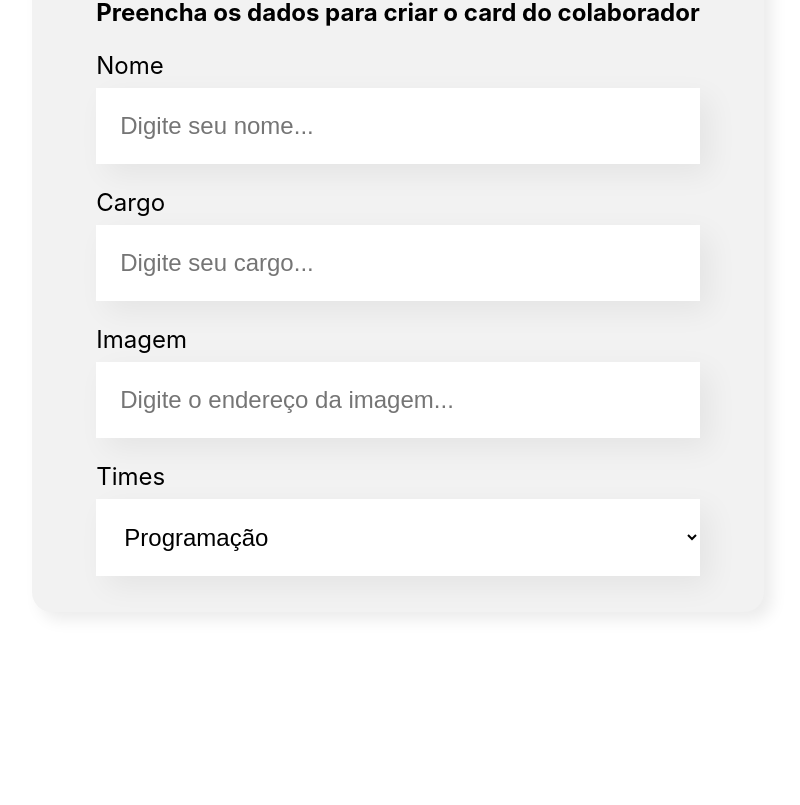
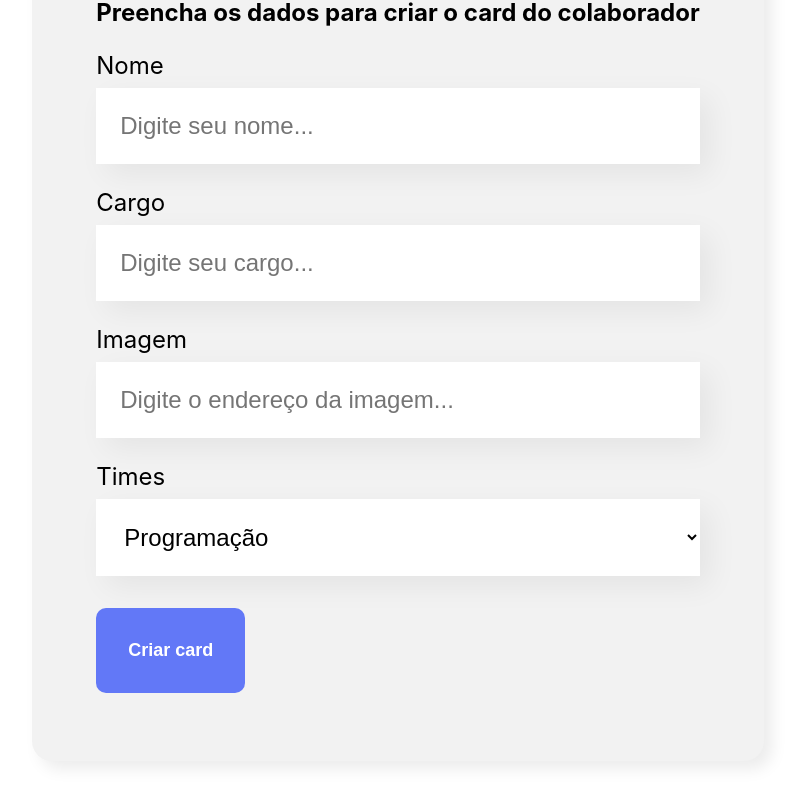
Before and after one commit to HenrithanN/organo-react, a React (Create React App) app: page / in a window 1280 px wide. Shown: the part 636-1441 px from the top of the page, without its empty margins (242-1042 px from the left). Before the commit the page ends 1328 px from the top, so only its background shows below. Built offline with nearby package versions, Linux system fonts and the light colour scheme; the HTML template or start-up script is replaced by a standard one.

Commit message:
<feat> consumindo componente botão e adicionando evento ao dar submit no form

```diff
--- a/src/components/CustomForm/index.jsx
+++ b/src/components/CustomForm/index.jsx
@@ -1,6 +1,7 @@
 import './CustomForm.css';
 import TextInput from '../TextInput';
 import CustomSelect from '../CustomSelect';
+import CustomButton from '../CustomButton';
 
 const CustomForm = (props) => {
 
@@ -15,15 +16,20 @@ const CustomForm = (props) => {
         { key: 'H', value: 'Inovação e Gestão' }
     ];
 
+    const onSubmitForm = (event) => {
+        event.preventDefault();
+        console.log('oioioi', event)
+    }
     return (
         <section className='custom-form'>
-            <form>
+            <form onSubmit={onSubmitForm}>
                 <h2>Preencha os dados para criar o card do colaborador</h2>
 
                 <TextInput label="Nome" placeholder="Digite seu nome" />
                 <TextInput label="Cargo" placeholder="Digite seu cargo" />
                 <TextInput label="Imagem" placeholder="Digite o endereço da imagem" />
                 <CustomSelect label="Times" options={arrayTimes} />
+                <CustomButton> Criar card </CustomButton>
             </form>
         </section>
     )
```
